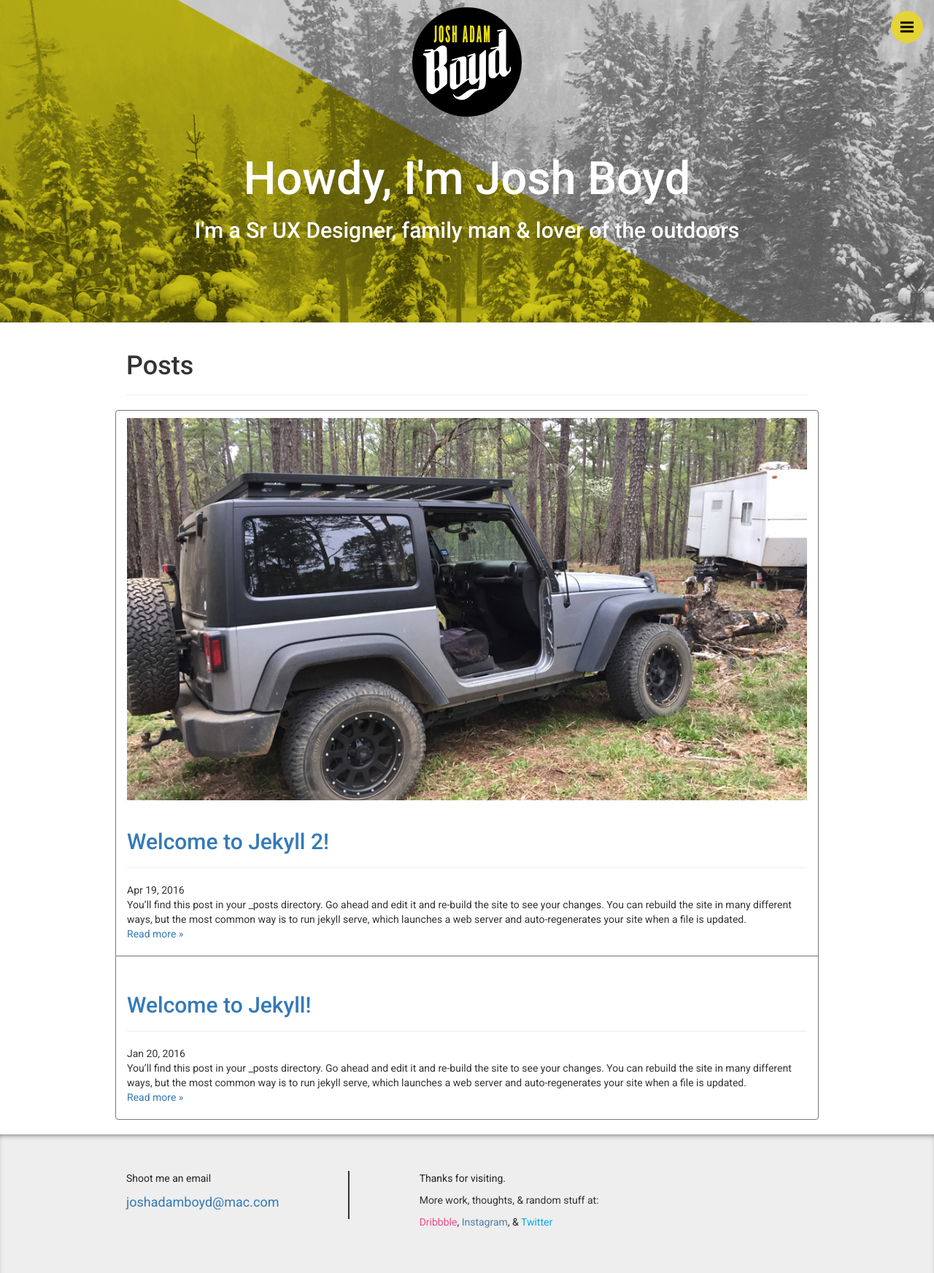
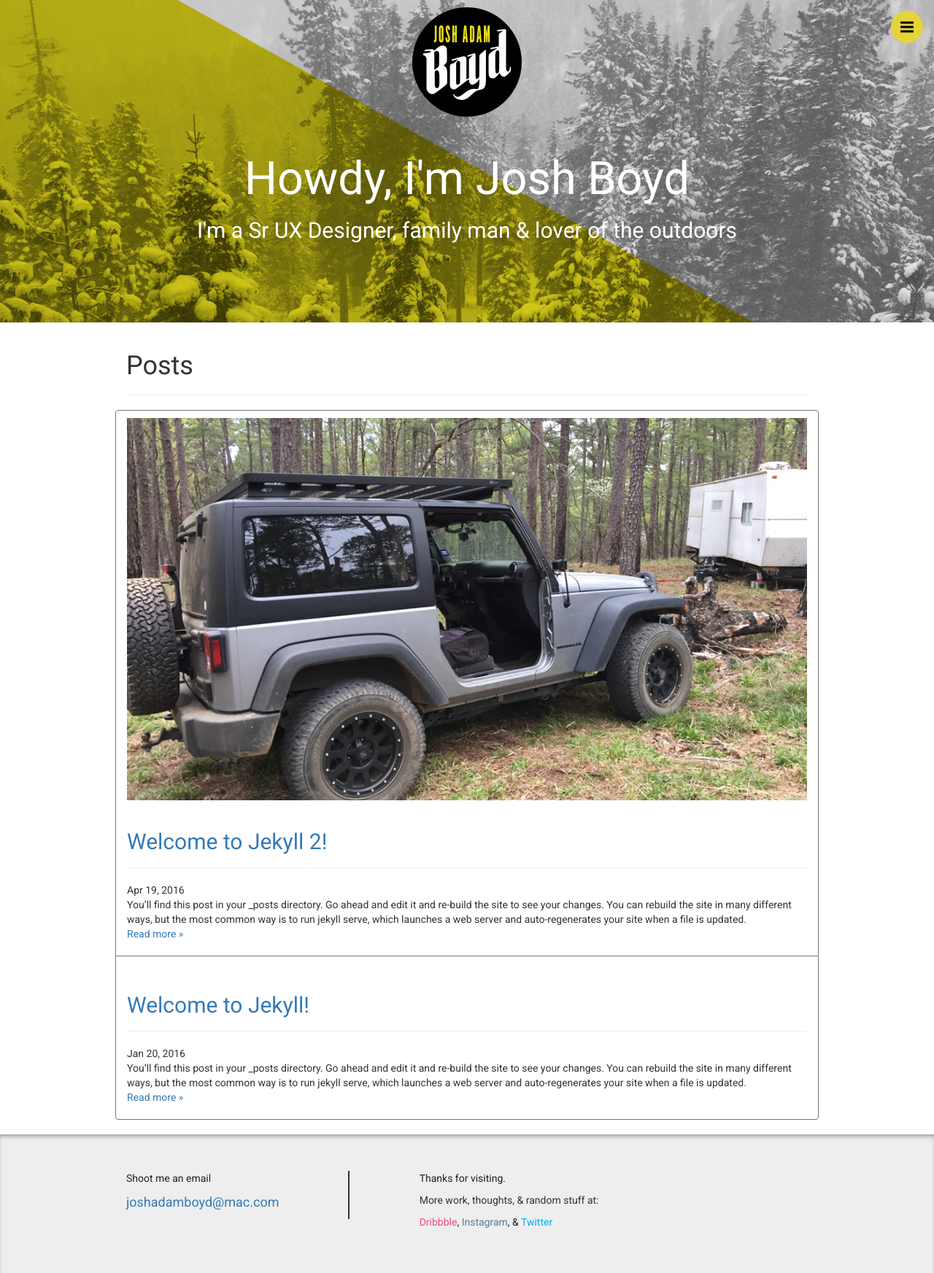
Before and after one commit to joshadamboyd/joshadamboyd.github.io, a Jekyll site: the page built from index.html, in a window 1280 px wide. Shown: the whole page at 73% size. Built offline with Jekyll 4.4.1, drawn with Linux system fonts in a browser that asks for light colours; the list of posts is cut into pages by our own code; comment, search, counter and statistics services are not loaded.

Commit message:
Heading weight

```diff
--- a/_sass/_variables.scss
+++ b/_sass/_variables.scss
@@ -85,7 +85,7 @@ $line-height-computed:    floor(($font-size-base * $line-height-base)) !default;
 
 //** By default, this inherits from the `<body>`.
 $headings-font-family:    inherit !default;
-$headings-font-weight:    500 !default;
+$headings-font-weight:    inherit !default;
 $headings-line-height:    1.1 !default;
 $headings-color:          inherit !default;
 
```
